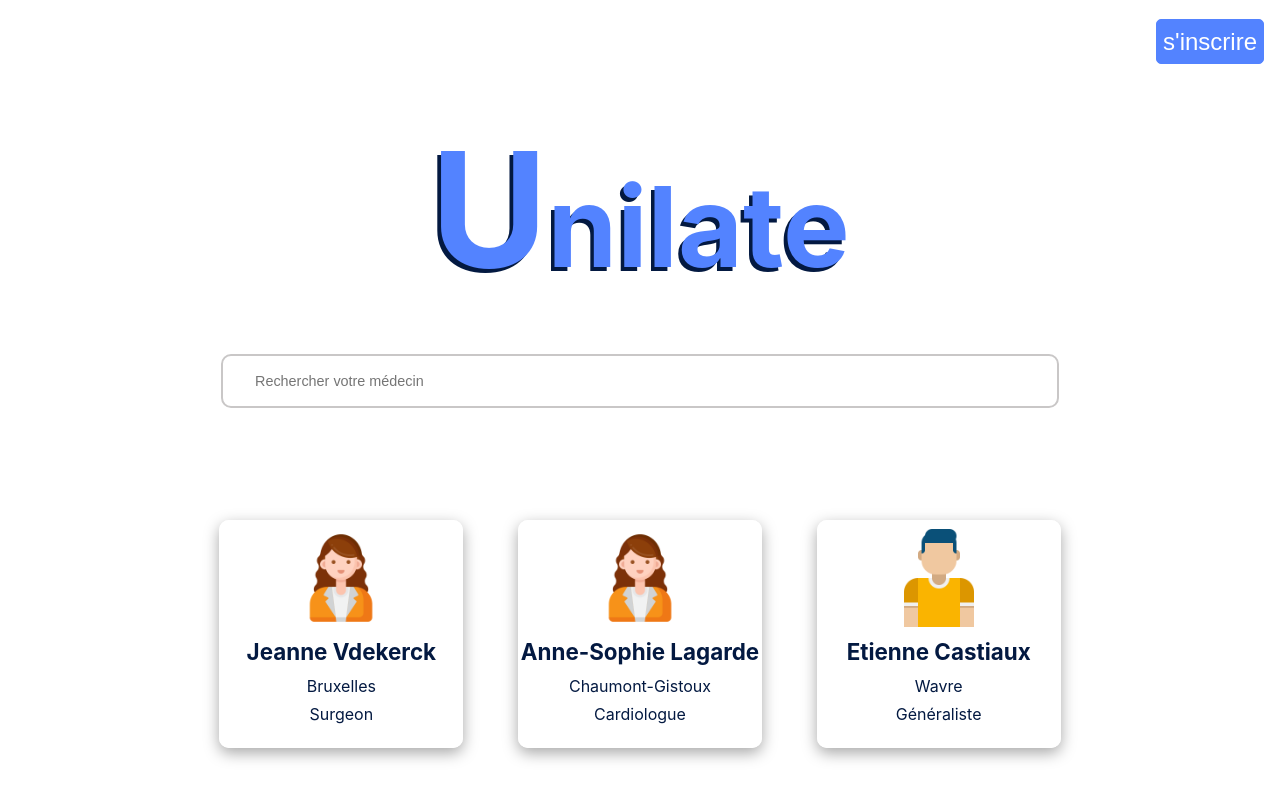
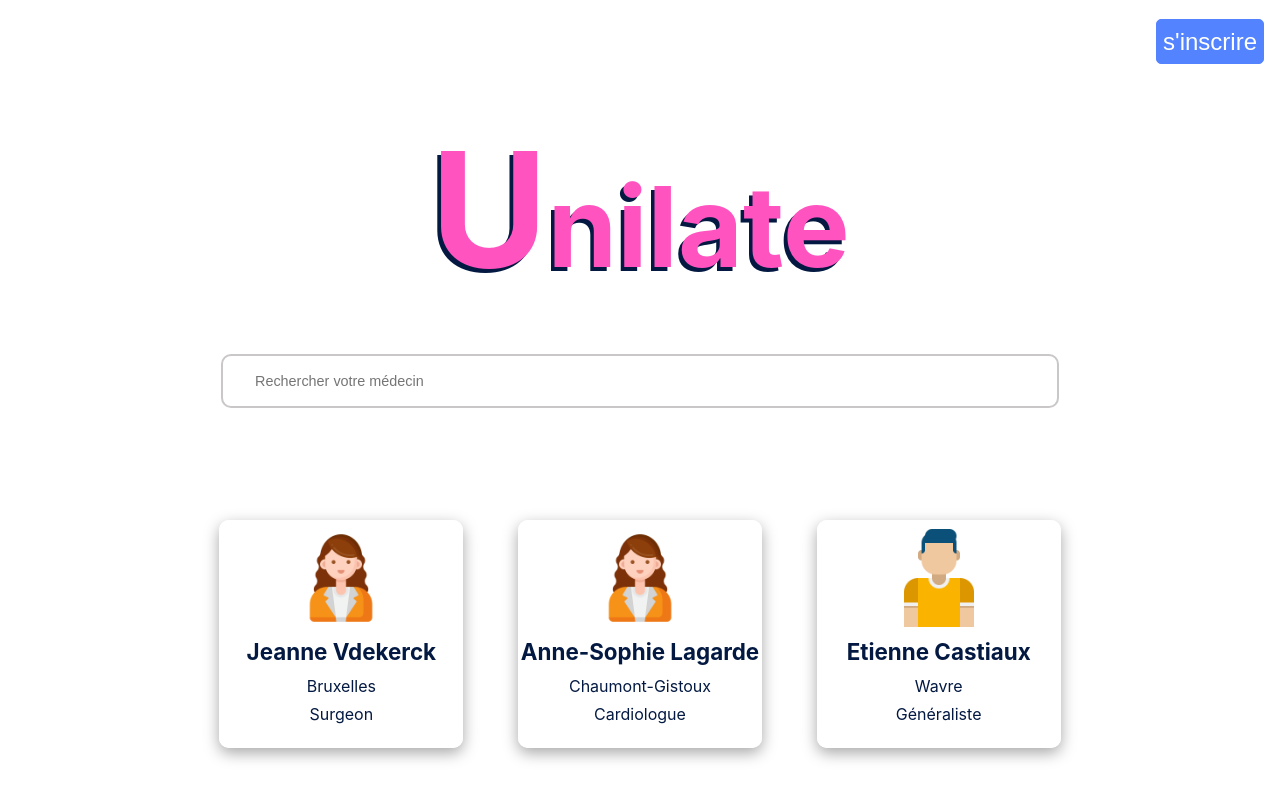
Before and after one commit to Harold-coder/unilate-app, a React (Create React App) app: page / in a window 1280 px wide. Built offline with nearby package versions, Linux system fonts and the light colour scheme.

Commit message:
Roseeeeee

```diff
--- a/src/index.css
+++ b/src/index.css
@@ -25,7 +25,7 @@ nav{
 /* Hero */
 .hero{
   text-align: center;
-  color: #5383FF;
+  color: #ff53c0;
   font-size: 7rem;
   text-shadow: -0.22rem 0.22rem #031941;
   margin-bottom: 3rem;
```
